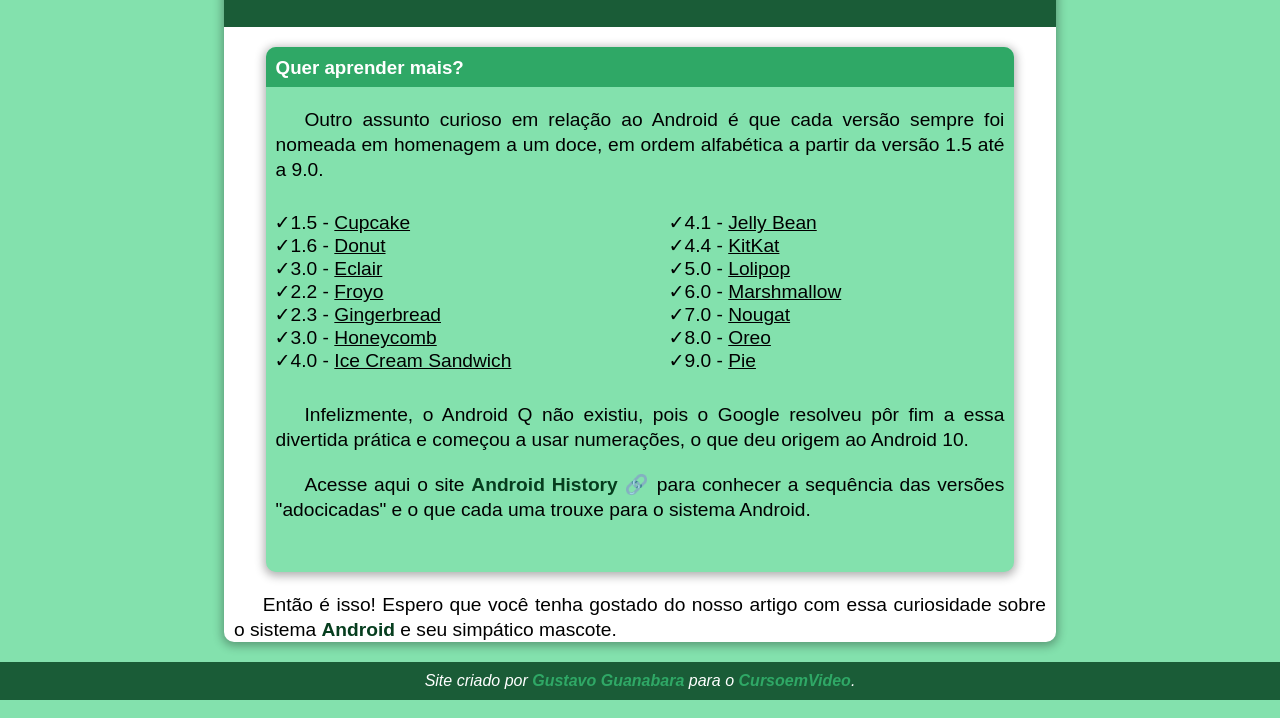
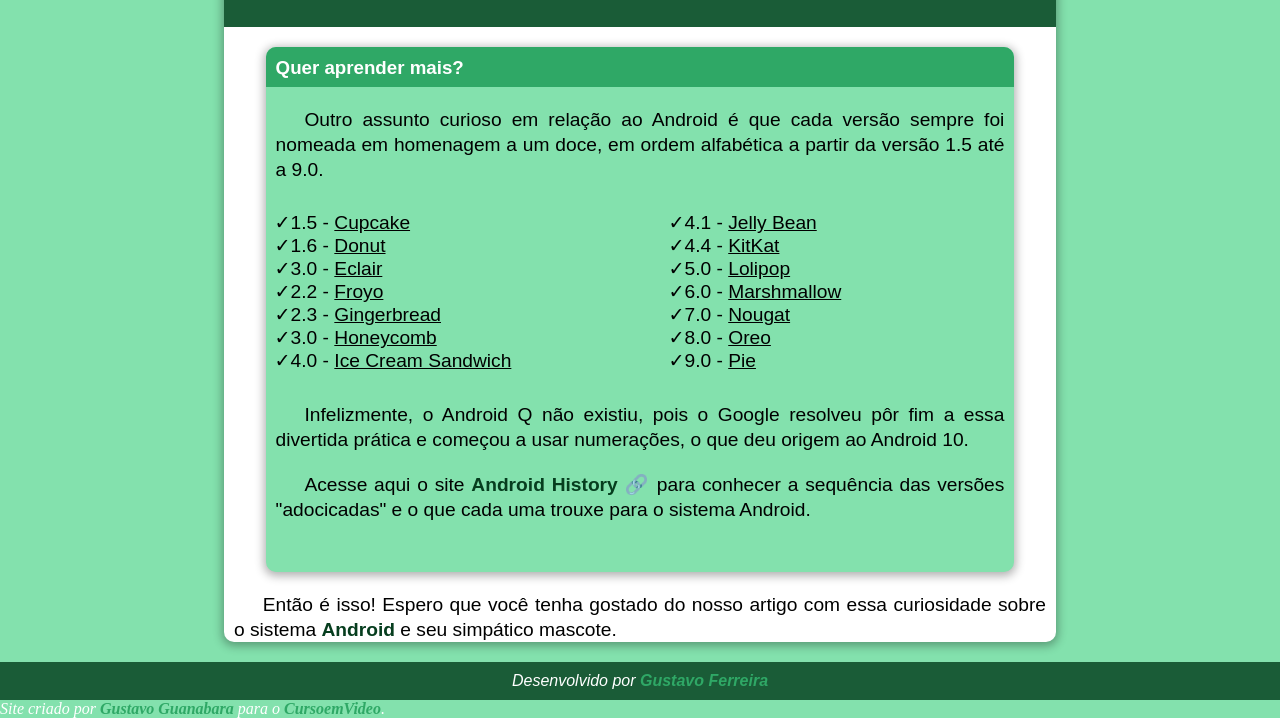
Before and after one commit to gustavoferreiradeveloper/desafio-10-curso-em-video, a plain HTML site: page index.html in a window 1280 px wide. Shown: the part 2363-3081 px from the top of the page. Drawn offline with Linux system fonts and the light colour scheme.

Commit message:
Update index.html

```diff
--- a/index.html
+++ b/index.html
@@ -91,9 +91,10 @@
         </article>
     </main>
     <footer>
-        <p>
-            Site criado por <a href="#">Gustavo Guanabara</a> para o <a href="#">CursoemVideo</a>.
-        </p>
+        <p>Desenvolvido por <a href="https://github.com/gustavoferreiradeveloper" target="_blank">Gustavo Ferreira</a></p>
+        <cite>
+            Site criado por <a href="https://github.com/gustavoguanabara" target="_blank">Gustavo Guanabara</a> para o <a href="https://www.cursoemvideo.com/" target="_blank">CursoemVideo</a>.
+        </cite>
     </footer>
 </body>
 </html>
```
